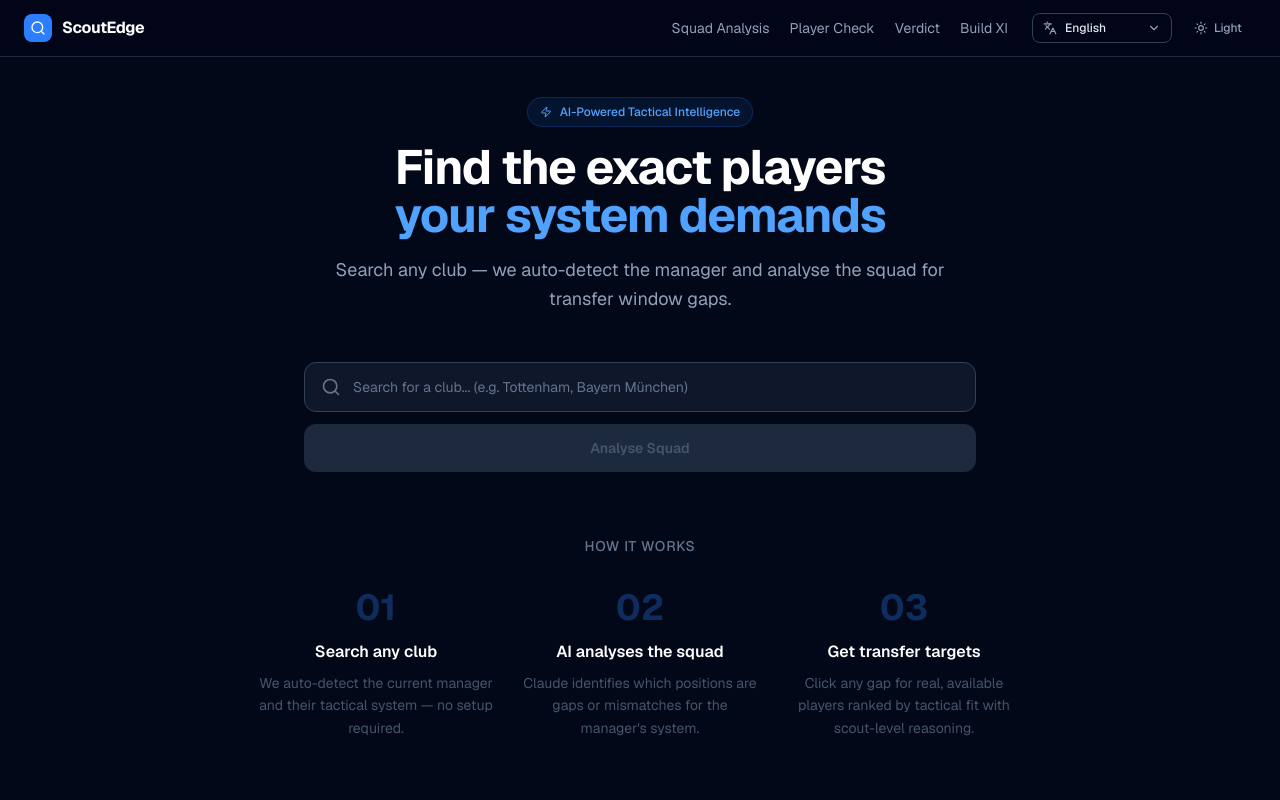
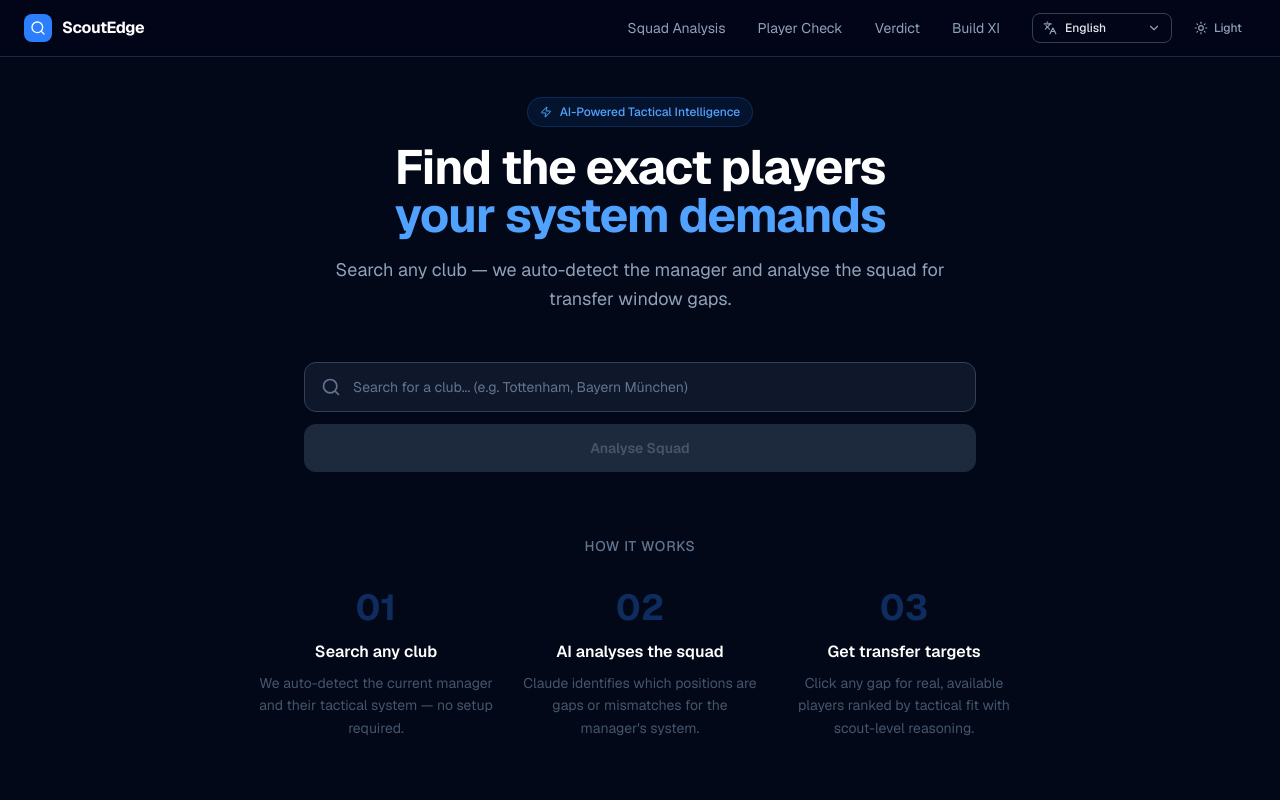
Before and after one commit to suheum-heo/scout-edge, a Next.js app: page / in a window 1280 px wide. Shown: the top 800 px of the page. Built offline with nearby package versions, Linux system fonts and the light colour scheme.

Commit message:
Refine header into single-row desktop layout

```diff
--- a/src/components/AppShell.tsx
+++ b/src/components/AppShell.tsx
@@ -14,7 +14,7 @@ export default function AppShell({ children }: { children: React.ReactNode }) {
     <>
       <nav className="border-b border-slate-200 dark:border-slate-800 bg-slate-100/80 dark:bg-slate-950/80 backdrop-blur-sm sticky top-0 z-50">
         <div className="max-w-[1400px] mx-auto px-4 sm:px-6 min-h-14 py-3">
-          <div className="flex flex-col gap-3 lg:grid lg:grid-cols-[auto_1fr_auto] lg:items-center lg:gap-x-6">
+          <div className="flex flex-wrap items-center justify-between gap-x-6 gap-y-3 lg:flex-nowrap">
             <Link href="/" className="flex shrink-0 items-center gap-2.5 hover:opacity-80 transition-opacity">
               <div className="w-7 h-7 bg-blue-500 rounded-lg flex items-center justify-center">
                 <Search className="w-4 h-4 text-white" />
@@ -22,8 +22,8 @@ export default function AppShell({ children }: { children: React.ReactNode }) {
               <span className="font-bold text-slate-900 dark:text-white tracking-tight">ScoutEdge</span>
             </Link>
 
-            <div className="flex flex-col items-end gap-2 lg:contents">
-              <div className="flex flex-wrap items-center justify-end gap-x-4 gap-y-1 sm:gap-x-5 lg:justify-self-end">
+            <div className="flex w-full flex-wrap items-center justify-end gap-x-4 gap-y-2 lg:w-auto lg:flex-nowrap lg:gap-x-8">
+              <div className="flex flex-wrap items-center justify-end gap-x-4 gap-y-1 sm:gap-x-6 lg:gap-x-8">
                 <Link href="/" className={navLinkClassName}>
                   {t('nav.squadAnalysis')}
                 </Link>
@@ -38,7 +38,7 @@ export default function AppShell({ children }: { children: React.ReactNode }) {
                 </Link>
               </div>
 
-              <div className="flex items-center justify-end gap-2 lg:justify-self-end">
+              <div className="flex shrink-0 items-center gap-2">
                 <LanguageSelector />
                 <ThemeToggle />
               </div>
```
